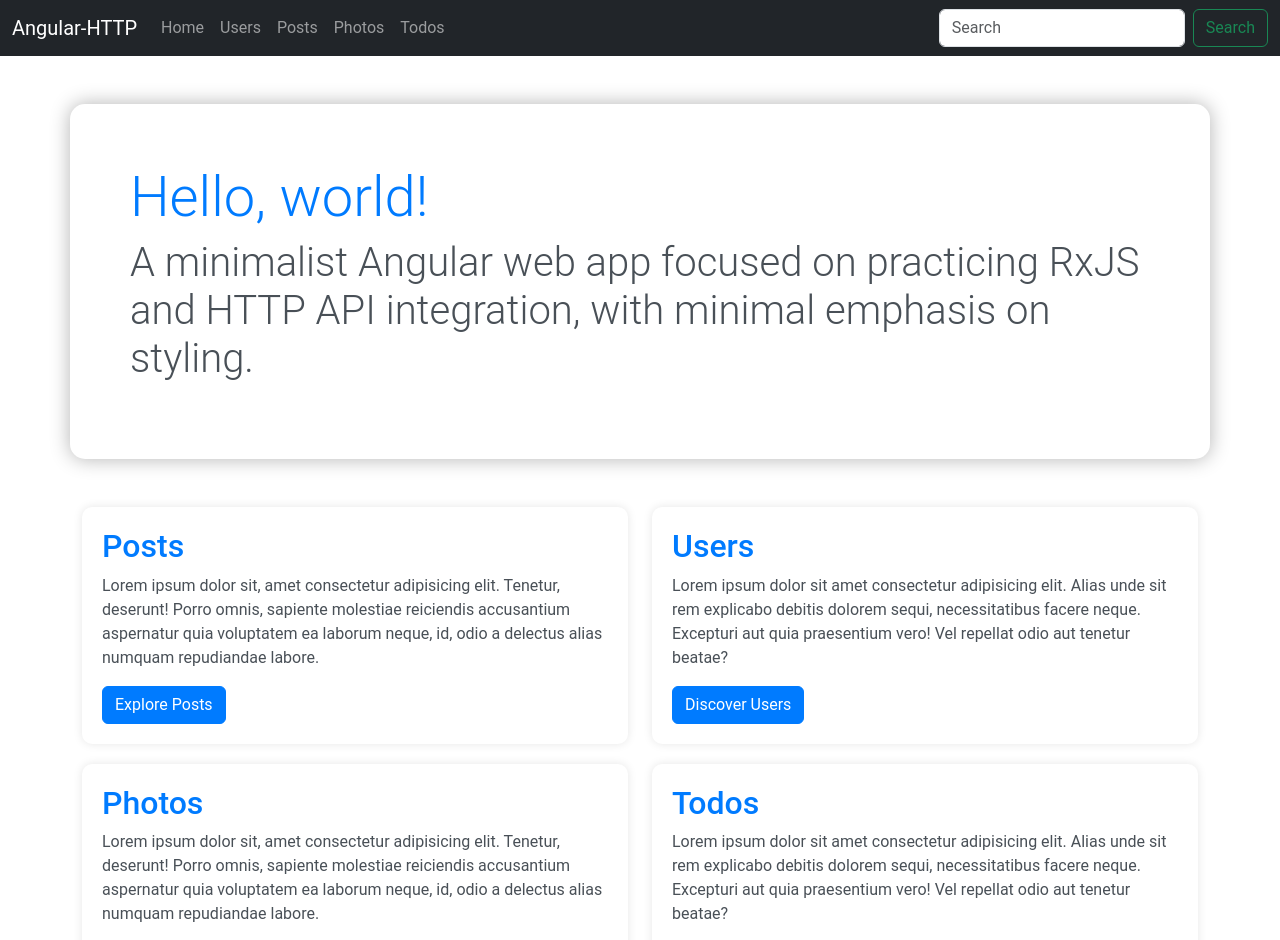
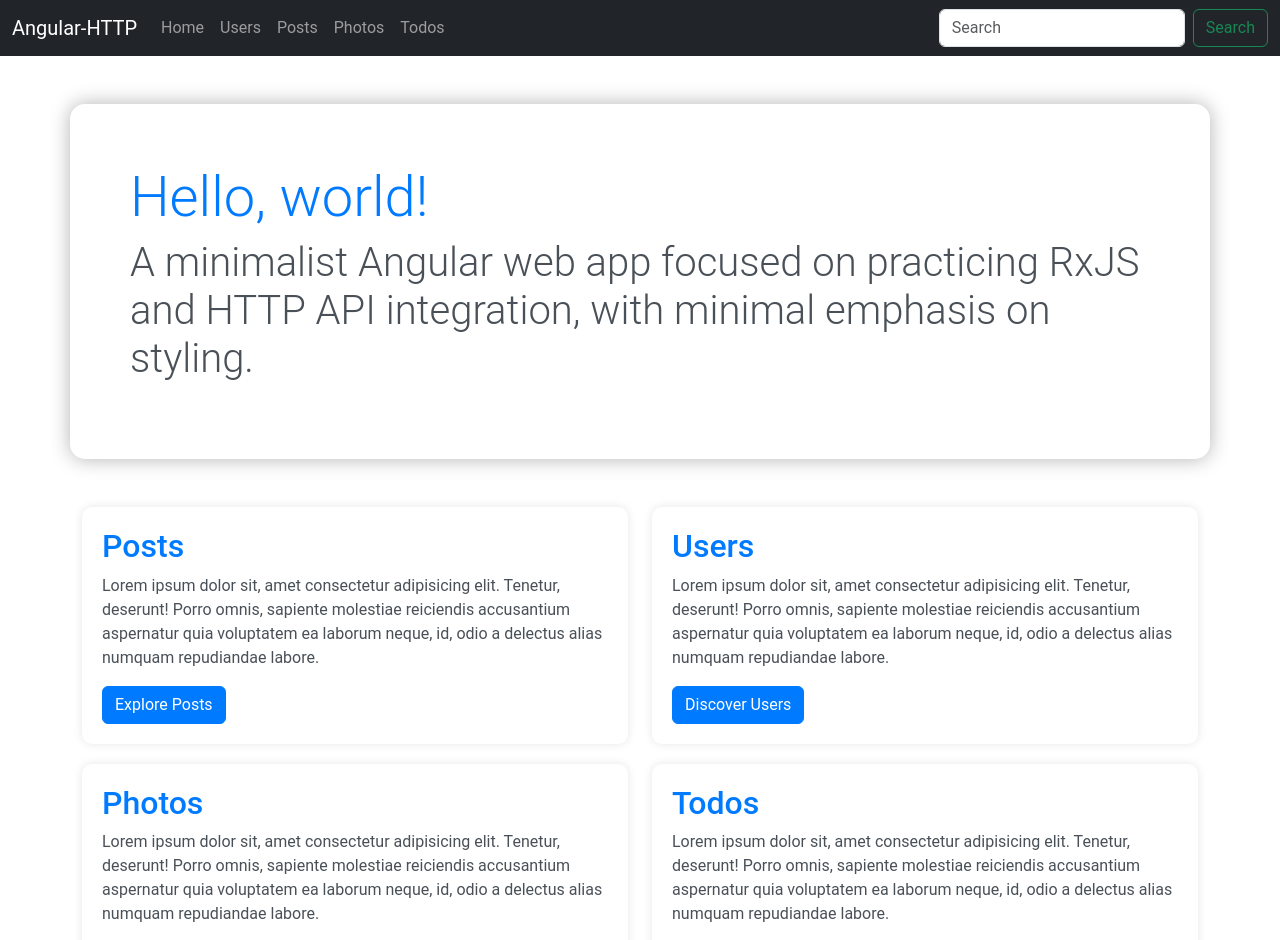
Before and after one commit to Momen-Alshouha/angular-http-api, an Angular app: page / in a window 1280 px wide. Shown: the top 940 px of the page. Built offline with nearby package versions, Linux system fonts and the light colour scheme.

Commit message:
string interpolation used for sections description

```diff
--- a/src/app/home/home.component.html
+++ b/src/app/home/home.component.html
@@ -5,7 +5,7 @@
       <div class="col-md-6">
         <div class="section">
           <h2>Posts</h2>
-          <p>Lorem ipsum dolor sit, amet consectetur adipisicing elit. Tenetur, deserunt! Porro omnis, sapiente molestiae reiciendis accusantium aspernatur quia voluptatem ea laborum neque, id, odio a delectus alias numquam repudiandae labore.</p>
+          <p>{{sectionsDescription}}</p>
           <a [routerLink]="'/posts'" class="btn btn-primary">Explore Posts</a>
         </div>
       </div>
@@ -13,7 +13,7 @@
       <div class="col-md-6">
         <div class="section">
           <h2>Users</h2>
-          <p>Lorem ipsum dolor sit amet consectetur adipisicing elit. Alias unde sit rem explicabo debitis dolorem sequi, necessitatibus facere neque. Excepturi aut quia praesentium vero! Vel repellat odio aut tenetur beatae?</p>
+          <p>{{sectionsDescription}}</p>
           <a [routerLink]="['/users']" class="btn btn-primary">Discover Users</a>
         </div>
       </div>
@@ -23,7 +23,7 @@
         <div class="col-md-6">
           <div class="section">
             <h2>Photos</h2>
-            <p>Lorem ipsum dolor sit, amet consectetur adipisicing elit. Tenetur, deserunt! Porro omnis, sapiente molestiae reiciendis accusantium aspernatur quia voluptatem ea laborum neque, id, odio a delectus alias numquam repudiandae labore.</p>
+            <p>{{sectionsDescription}}</p>
             <a [routerLink]="'/photos'" class="btn btn-primary">Explore Photos</a>
           </div>
         </div>
@@ -31,7 +31,7 @@
         <div class="col-md-6">
           <div class="section">
             <h2>Todos</h2>
-            <p>Lorem ipsum dolor sit amet consectetur adipisicing elit. Alias unde sit rem explicabo debitis dolorem sequi, necessitatibus facere neque. Excepturi aut quia praesentium vero! Vel repellat odio aut tenetur beatae?</p>
+            <p>{{sectionsDescription}}</p>
             <a [routerLink]="['/todos']" class="btn btn-primary">Discover Todos</a>
           </div>
         </div>
--- a/src/app/home/home.component.ts
+++ b/src/app/home/home.component.ts
@@ -7,4 +7,9 @@ import { Component } from '@angular/core';
 })
 export class HomeComponent {
 
+  sectionsDescription : string ;
+
+  constructor(){
+    this.sectionsDescription = 'Lorem ipsum dolor sit, amet consectetur adipisicing elit. Tenetur, deserunt! Porro omnis, sapiente molestiae reiciendis accusantium aspernatur quia voluptatem ea laborum neque, id, odio a delectus alias numquam repudiandae labore.';
+  }
 }
```
